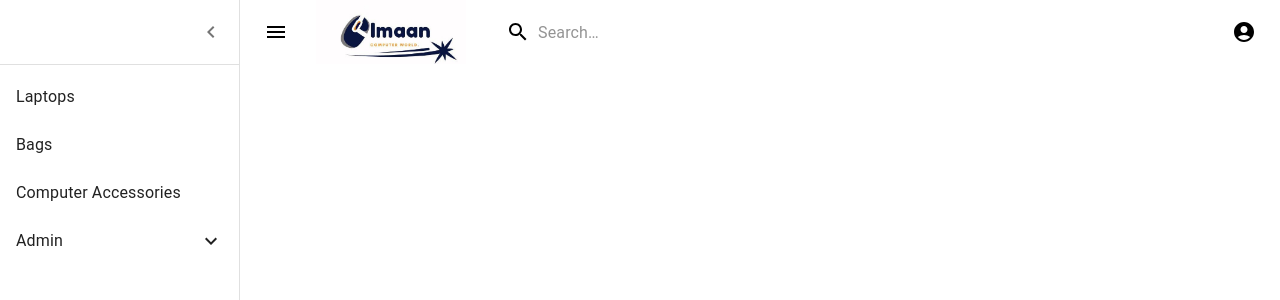
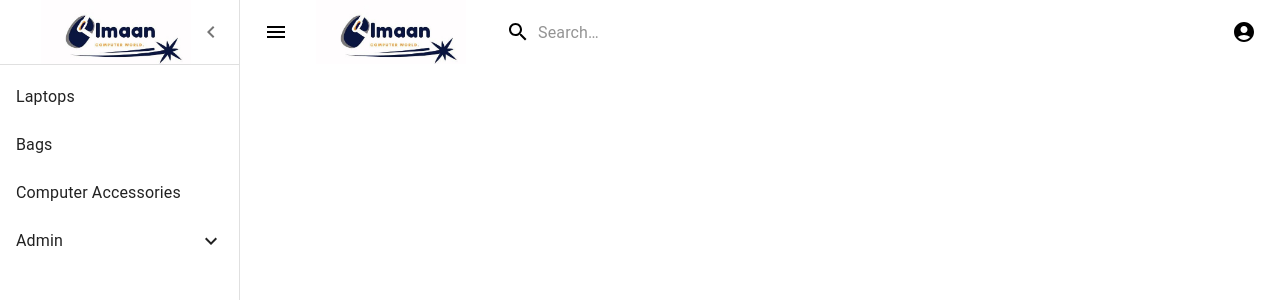
Before and after one commit to BenziDarwin/Imaan-Website, a Next.js app: page / in a window 1280 px wide. Both pictures are taken after a click on the button 36 px from the left and 32 px from the top of the page. Shown: the top 300 px of the page. Built offline with nearby package versions, Linux system fonts and the light colour scheme.

Commit message:
Added image drawer

```diff
--- a/app/components/NavigationBar.tsx
+++ b/app/components/NavigationBar.tsx
@@ -274,6 +274,7 @@ export default function NavigationBar() {
         open={open}
       >
         <DrawerHeader>
+          <Image onClick={() => router.push("/")} src="/images/logo.jpg" alt="logo" width={150} height={150}/>
           <IconButton onClick={handleDrawerClose}>
             {theme.direction === "ltr" ? (
               <ChevronLeftIcon />
```
